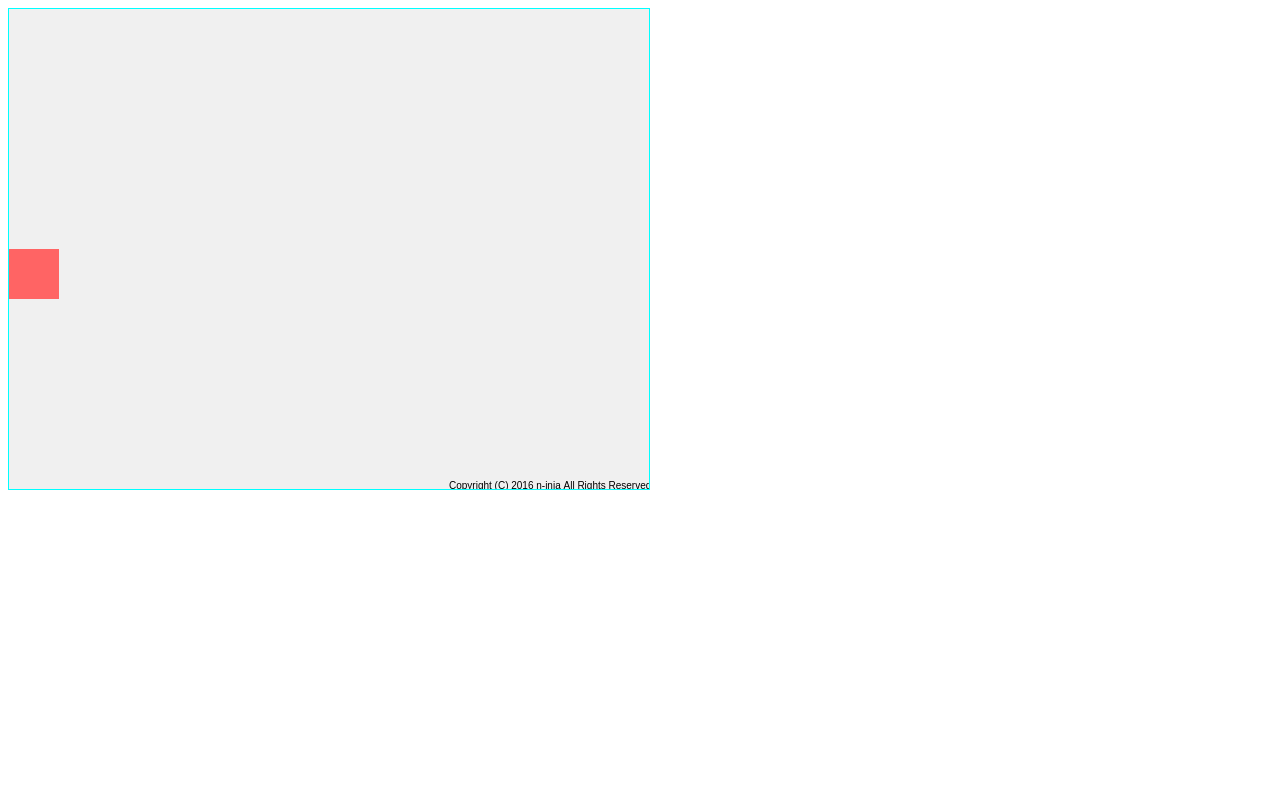
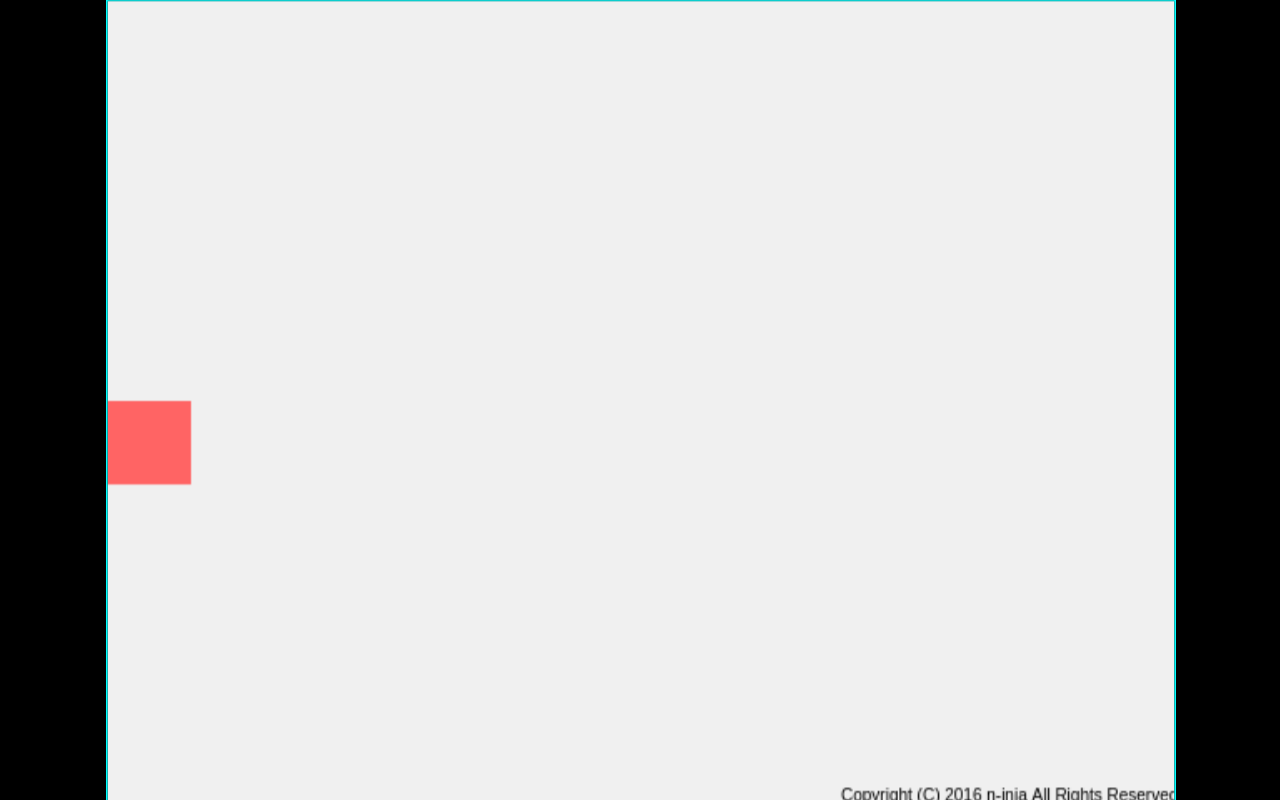
Before and after one commit to n-inja/BlockFilling, a plain HTML site: page index.html in a window 1280 px wide. Drawn offline with Linux system fonts and the light colour scheme.

Commit message:
画面いっぱいに表示される

```diff
--- a/bin/main.js
+++ b/bin/main.js
@@ -5,6 +5,18 @@ pressKey[1] = false;
 var pressKeyLock = new Array(2);
 pressKeyLock[0] = false;
 pressKeyLock[1] = false;
+
+(window.onresize = function(){
+  var cv = document.querySelector("#disp");
+  var rect = document.body.getBoundingClientRect();
+  var scaleW = rect.width / cv.width;
+  var scaleH = rect.height / cv.height;
+  var scale = scaleW < scaleH ? scaleW : scaleH;
+  cv.style.transform = "scale(" + scale + ", " + scale + ")";
+  cv.style.position  = "fixed";
+  cv.style.left = ((scale - 1) * cv.width / 2 + (rect.width - cv.width * scale) / 2) + "px";
+  cv.style.top = ((scale - 1) * cv.height / 2 + (rect.height - cv.height * scale) / 2) + "px";
+})();
 
 //初期化
 window.onload = function () {
--- a/index.html
+++ b/index.html
@@ -7,6 +7,14 @@
 	<script type='text/javascript' src="bin/main.js" defer></script>
 	<style type='text/css'>
 		canvas {border: 1px solid cyan;}
+        html, body {
+            margin: 0;
+            padding: 0;
+            width: 100%;
+            height: 100%;
+            background-color: black;
+            overflow: hidden;
+        }
 	</style>
 </head>
 <body>
```
